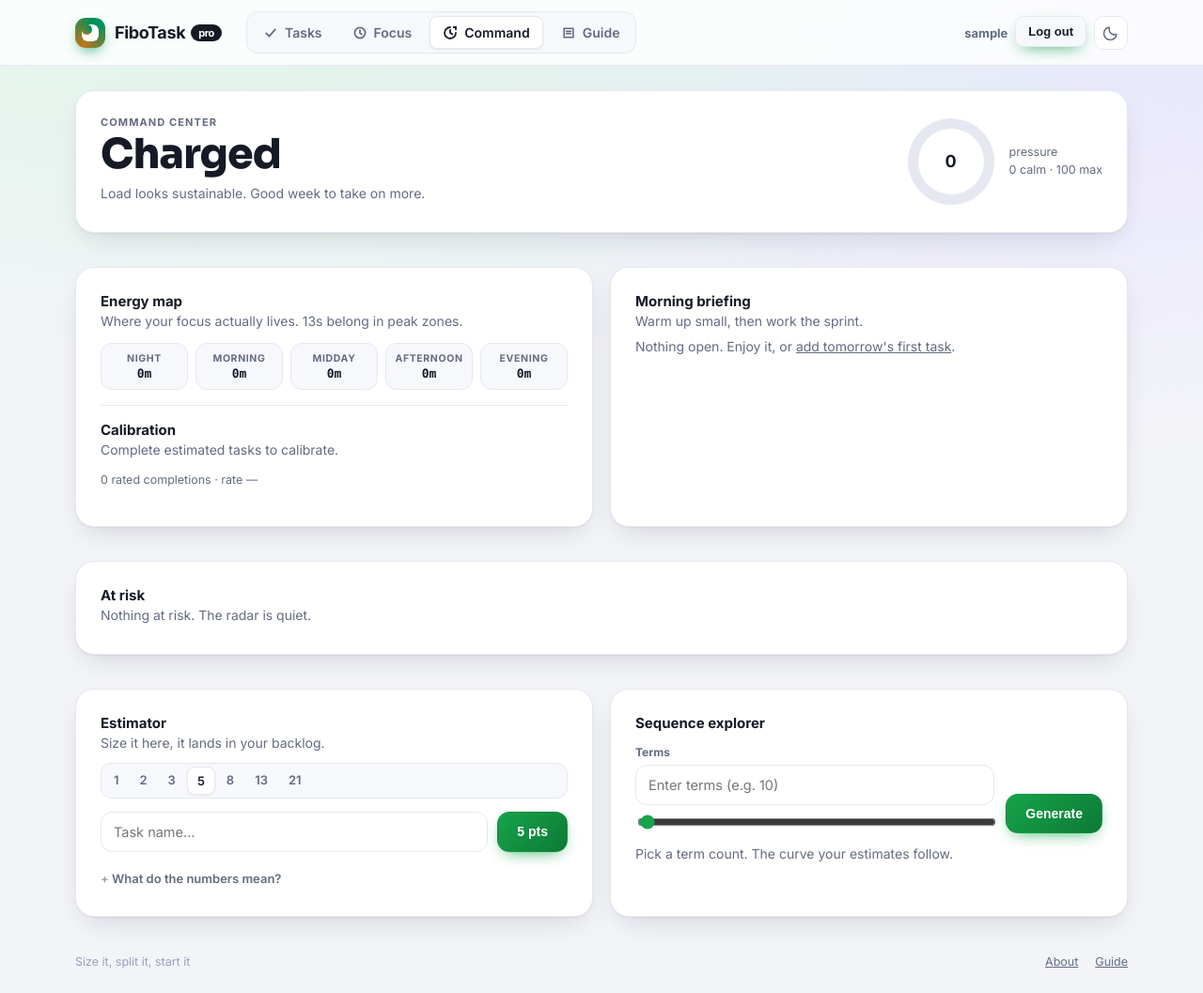
After one commit to Rayno-0x/FiboTask, a Django app: page /command/ in a window 1280 px wide. The commit adds this page. Shown: the whole page at 94% size. Run offline with Django 5.2, Linux system fonts and the light colour scheme; the visitor is signed in with stand-in values (Sample User, id 1); data that the repository does not hold is empty.

Commit message:
Phase 2 engine: energy map, readiness gauge, command center
- analytics.py: energy heatmap, burnout gauge, calibration, at-risk, briefing
- Command page absorbs Lab (estimator + sequence explorer); /fibonacci/ redirects
- Graduated home: landing for newcomers, tasks under 5 sessions, command beyond
- Sampled energy check-ins every 3rd session; sidebar gauge pill
- 16 new tests (60 green)

```diff
--- a/FiboTask/main/models.py
+++ b/FiboTask/main/models.py
@@ -134,6 +134,9 @@ class FocusSession(models.Model):
         settings.AUTH_USER_MODEL, null=True, blank=True, on_delete=models.CASCADE, related_name="focus_sessions"
     )
     minutes = models.PositiveIntegerField()
+    # Sampled energy check-in (asked every 3rd session): 1 drained … 5 charged.
+    energy_in = models.PositiveSmallIntegerField(null=True, blank=True)
+    energy_out = models.PositiveSmallIntegerField(null=True, blank=True)
     created_at = models.DateTimeField(auto_now_add=True)
 
     class Meta:
--- a/FiboTask/main/static/main/style.css
+++ b/FiboTask/main/static/main/style.css
@@ -253,6 +253,34 @@ li.done .mini-check{background:var(--brand);border-color:var(--brand)}
 .ladder a:hover b{color:var(--brand)}
 .recent{list-style:none;margin:10px 0 0;padding:0;display:grid;gap:6px;font-size:13px}
 
+/* command center */
+.cmd-hero{display:grid;grid-template-columns:1fr auto;gap:18px;align-items:center}
+.cmd-hero h1{font-size:clamp(30px,4.5vw,44px)}
+.energy-strip{display:grid;grid-template-columns:repeat(5,1fr);gap:8px;margin-top:12px}
+@media(max-width:560px){.energy-strip{grid-template-columns:repeat(5,1fr);gap:5px}}
+.ezone{background:var(--card2);border:1px solid var(--line);border-radius:12px;padding:9px 6px;text-align:center;display:grid;gap:2px}
+.ezone span{font-size:10.5px;font-weight:800;letter-spacing:.06em;text-transform:uppercase;color:var(--muted)}
+.ezone b{font-family:var(--mono);font-size:13px}
+.ezone.peak{border-color:var(--brand);box-shadow:inset 0 -3px 0 var(--brand)}
+.ezone.low{opacity:.65}
+hr.soft{border:none;border-top:1px solid var(--line);margin:16px 0}
+.brief{list-style:none;margin:12px 0 0;padding:0;display:grid;gap:8px;counter-reset:step}
+.brief li{display:flex;gap:10px;align-items:center;background:var(--card2);border:1px solid var(--line);border-radius:11px;padding:8px 8px 8px 12px;font-size:13.5px;font-weight:600}
+.brief li>span:first-child{flex:1;min-width:0;overflow:hidden;text-overflow:ellipsis;white-space:nowrap}
+.risks{list-style:none;margin:12px 0 0;padding:0;display:grid;gap:10px}
+.risks li{display:flex;gap:12px;align-items:center;justify-content:space-between;background:var(--card2);border:1px solid var(--line);border-radius:12px;padding:11px 12px}
+.gauge-line{display:flex;gap:9px;align-items:center;margin-top:12px;text-decoration:none}
+.gauge-line .hint{flex:1}
+.pill.gauge-charged{background:var(--brand-soft);color:var(--brand);border-color:transparent}
+.pill.gauge-stretched{background:var(--amber-soft);color:var(--amber);border-color:transparent}
+.pill.gauge-overloaded{background:var(--red-soft);color:var(--red);border-color:transparent}
+.checkin{margin-top:14px;background:var(--card2);border:1px solid var(--line);border-radius:14px;padding:16px}
+.rate-row{margin-top:10px}
+.rate-row .seg label{position:relative;display:grid;place-items:center;min-width:40px;padding:7px 0;font-size:13px;font-weight:700;color:var(--muted);cursor:pointer;border-radius:8px}
+.rate-row .seg input{position:absolute;opacity:0;pointer-events:none}
+.rate-row .seg label:has(input:checked){background:var(--card);color:var(--ink);box-shadow:var(--shadow-s);border:1px solid var(--line)}
+.rate-row .seg label:has(input:focus-visible){outline:2px solid var(--accent);outline-offset:2px}
+
 /* auth */
 .auth-card{max-width:460px;margin:24px auto}
 .auth-sep{display:flex;align-items:center;gap:10px;color:var(--faint);font-size:12px;margin:4px 0}
--- a/FiboTask/main/templates/main/base.html
+++ b/FiboTask/main/templates/main/base.html
@@ -38,9 +38,9 @@
             <svg viewBox="0 0 20 20" width="16" height="16" aria-hidden="true"><circle cx="10" cy="10" r="7" fill="none" stroke="currentColor" stroke-width="2.2"/><path d="M10 6.5V10l2.5 2" fill="none" stroke="currentColor" stroke-width="2.2" stroke-linecap="round"/></svg>
             Focus
           </a>
-          <a href="{% url 'main:fibonacci' %}" class="{% if url_name == 'fibonacci' %}active{% endif %}">
-            <svg viewBox="0 0 20 20" width="16" height="16" aria-hidden="true"><path d="M3 17V9m4 8V5m4 12v-6m4 6V3" fill="none" stroke="currentColor" stroke-width="2.2" stroke-linecap="round"/></svg>
-            Lab
+          <a href="{% url 'main:command' %}" class="{% if url_name == 'command' %}active{% endif %}">
+            <svg viewBox="0 0 20 20" width="16" height="16" aria-hidden="true"><path d="M10 2.5a7.5 7.5 0 1 0 7.5 7.5" fill="none" stroke="currentColor" stroke-width="2.2" stroke-linecap="round"/><path d="M10 6v4l3 2" fill="none" stroke="currentColor" stroke-width="2.2" stroke-linecap="round"/><path d="M14.5 2.5h3v3" fill="none" stroke="currentColor" stroke-width="2.2" stroke-linecap="round"/></svg>
+            Command
           </a>
           <a href="{% url 'main:guide' %}" class="{% if url_name == 'guide' %}active{% endif %}">
             <svg viewBox="0 0 20 20" width="16" height="16" aria-hidden="true"><path d="M4 4h12v12H4z" fill="none" stroke="currentColor" stroke-width="2"/><path d="M7 8h6M7 11h6" stroke="currentColor" stroke-width="2" stroke-linecap="round"/></svg>
--- /dev/null
+++ b/FiboTask/main/templates/main/command.html
@@ -0,0 +1,136 @@
+{% extends "main/base.html" %}
+{% block title %}Command · FiboTask{% endblock %}
+{% block content %}
+
+<section class="card card-pad cmd-hero">
+  <div>
+    <div class="eyebrow">Command center</div>
+    <h1>{{ readiness.state }}</h1>
+    <p class="sub">{{ readiness.reason }}</p>
+  </div>
+  <div class="ring-wrap">
+    <div class="ring" style="--p:{{ readiness.score }}"><b>{{ readiness.score }}</b></div>
+    <div class="hint">pressure<br />0 calm · 100 max</div>
+  </div>
+</section>
+
+<div class="grid2" style="margin-top:18px">
+  <section class="card card-pad">
+    <h2>Energy map</h2>
+    <p class="sub">Where your focus actually lives. 13s belong in peak zones.</p>
+    <div class="energy-strip">
+      {% for z in energy %}
+      <div class="ezone {{ z.level }}" title="{{ z.sessions }} sessions, {{ z.minutes }} min{% if z.energy %}, energy {{ z.energy }}/5{% endif %}">
+        <span>{{ z.label }}</span>
+        <b>{{ z.minutes }}m</b>
+      </div>
+      {% endfor %}
+    </div>
+    {% if calibration.message %}
+    <hr class="soft" />
+    <h2>Calibration</h2>
+    <p class="sub">{{ calibration.message }}</p>
+    <p class="hint">{% if calibration.n == 1 %}1 rated completion{% else %}{{ calibration.n }} rated completions{% endif %} · rate {% if calibration.rate %}{{ calibration.rate }} min/pt{% else %}—{% endif %}</p>
+    {% endif %}
+  </section>
+
+  <section class="card card-pad">
+    <h2>Morning briefing</h2>
+    <p class="sub">Warm up small, then work the sprint.</p>
+    {% if briefing %}
+    <ol class="brief">
+      {% for t in briefing %}
+      <li>
+        <span>{{ t.title|truncatechars:52 }}</span>
+        {% if t.estimate %}<span class="pill pts">{{ t.estimate }} pts</span>{% endif %}
+        <a class="icon-action" href="{% url 'main:focus' %}?task={{ t.id }}&minutes=13" title="Focus 13 min" aria-label="Focus"><svg viewBox="0 0 16 16" width="15" height="15" aria-hidden="true"><circle cx="8" cy="8" r="6.2" fill="none" stroke="currentColor" stroke-width="1.7"/><path d="M8 4.8V8l2.2 1.6" fill="none" stroke="currentColor" stroke-width="1.7" stroke-linecap="round"/></svg></a>
+      </li>
+      {% endfor %}
+    </ol>
+    {% else %}
+    <p class="sub">Nothing open. Enjoy it, or <a href="{% url 'main:index' %}">add tomorrow's first task</a>.</p>
+    {% endif %}
+  </section>
+</div>
+
+<section class="card card-pad" style="margin-top:18px">
+  <h2>At risk</h2>
+  {% if risks %}
+  <ul class="risks">
+    {% for r in risks %}
+    <li>
+      <div>
+        <div class="t-title">{{ r.task.title }}</div>
+        <div class="hint">{{ r.reason }} · suggested: {{ r.action }}</div>
+      </div>
+      <a class="btn ghost small" href="{% url 'main:focus' %}?task={{ r.task.id }}&minutes=13" style="text-decoration:none">Focus</a>
+    </li>
+    {% endfor %}
+  </ul>
+  {% else %}
+  <p class="sub">Nothing at risk. The radar is quiet.</p>
+  {% endif %}
+</section>
+
+<div class="grid2" style="margin-top:18px">
+  <section class="card card-pad">
+    <h2>Estimator</h2>
+    <p class="sub">Size it here, it lands in your backlog.</p>
+    <div class="seg" style="margin-top:10px" role="tablist" aria-label="Estimate points">
+      {% for p in fib_points %}
+      <a href="?{% if n %}n={{ n }}&{% endif %}points={{ p }}" class="{% if sel_points == p %}active{% endif %}">{{ p }}</a>
+      {% endfor %}
+    </div>
+    <form method="post" action="{% url 'main:lab_create_task' %}" class="add-form">
+      {% csrf_token %}
+      <input type="hidden" name="estimate" value="{{ sel_points }}" />
+      <div class="add-main">
+        <input type="text" name="title" maxlength="255" required placeholder="Task name…" aria-label="Task title" />
+        <button class="btn" type="submit">{{ sel_points }} pts</button>
+      </div>
+    </form>
+    <details class="opts" style="margin-top:14px">
+      <summary>What do the numbers mean?</summary>
+      <ul class="guide">
+        {% for pts, info in estimate_guide.items %}
+        <li><b>{{ pts }}</b> {{ info.0 }}: {{ info.1 }}</li>
+        {% endfor %}
+      </ul>
+    </details>
+  </section>
+
+  <section class="card card-pad">
+    <h2>Sequence explorer</h2>
+    <form method="get" class="fib-controls">
+      <div>
+        <label class="lbl" for="id_n">Terms</label>
+        {{ form.n }}
+        <input type="range" id="nRange" min="1" max="{{ max_terms }}" value="{{ n|default:10 }}" aria-label="Terms slider" style="margin-top:10px" />
+        {% if form.n.errors %}<p class="field-err">{{ form.n.errors.0 }}</p>{% endif %}
+      </div>
+      <button class="btn" type="submit">Generate</button>
+    </form>
+    {% if stats %}
+    <div class="stat-grid stat-3">
+      <div class="fstat"><span>Last term</span><b class="mono">{{ stats.last }}</b></div>
+      <div class="fstat"><span>Golden ratio</span><b class="mono">{% if stats.ratio %}{{ stats.ratio|floatformat:4 }}{% else %}—{% endif %}</b></div>
+      <div class="fstat"><span>Sum</span><b class="mono">{{ stats.sum }}</b></div>
+    </div>
+    <div class="chart" role="img" aria-label="Bar chart of {{ stats.count }} Fibonacci terms">
+      {% for b in bars %}<div class="bar {% if b.even %}even{% else %}odd{% endif %}" style="height:{{ b.h }}%" data-v="F{{ b.i }}={{ b.v }}" title="F{{ b.i }} = {{ b.v }}"></div>{% endfor %}
+    </div>
+    <details class="opts" style="margin-top:12px">
+      <summary>Full sequence and export options</summary>
+      <div class="toolbar-row">
+        <button class="btn ghost small" id="copyBtn" type="button">Copy</button>
+        <button class="btn ghost small" id="csvBtn" type="button">CSV</button>
+        <button class="btn ghost small" id="jsonBtn" type="button">JSON</button>
+      </div>
+      <div class="series" id="seriesText" data-raw="{{ series|join:',' }}">{{ series|join:", " }}</div>
+    </details>
+    {% else %}
+    <p class="sub" style="margin-top:10px">Pick a term count. The curve your estimates follow.</p>
+    {% endif %}
+  </section>
+</div>
+{% endblock %}
--- a/FiboTask/main/templates/main/guide.html
+++ b/FiboTask/main/templates/main/guide.html
@@ -31,7 +31,7 @@
         <tr><td data-label="Points">{{ pts }}</td><td data-label="Feels like">{{ info.0 }}</td><td data-label="Example">{{ info.1 }}</td></tr>
         {% endfor %}
       </table>
-      <p><b>Where to tap:</b> Tasks page, open <i>Course, priority, points, due date</i>, then the points dropdown. Or Lab, <i>Estimate a task</i>.</p>
+      <p><b>Where to tap:</b> Tasks page, open <i>Course, priority, points, due date</i>, then the points dropdown. Or Command, <i>Estimator</i>.</p>
     </section>
 
     <section class="card card-pad" id="split">
--- a/FiboTask/main/templates/main/index.html
+++ b/FiboTask/main/templates/main/index.html
@@ -206,6 +206,10 @@
         </div>
       </div>
       <div class="progress" aria-hidden="true"><i style="width:{{ stats.pct }}%"></i></div>
+      <a class="gauge-line" href="{% url 'main:command' %}">
+        <span class="pill gauge-{{ readiness.state|lower }}">{{ readiness.state }}</span>
+        <span class="hint">{{ readiness.reason|truncatechars:72 }}</span>
+      </a>
       <div class="btn-row">
         <a class="btn small" href="{% url 'main:focus' %}" style="text-decoration:none">Start focusing</a>
         <a class="btn ghost small" href="?status=today" style="text-decoration:none">Due today</a>
--- a/FiboTask/main/templates/main/welcome.html
+++ b/FiboTask/main/templates/main/welcome.html
@@ -14,11 +14,7 @@
       <h1 class="display">Homework,<br />but <span class="grad">smaller.</span></h1>
       <p class="lede">Point it, split it, focus for 13 minutes.</p>
       <div class="cta-row">
-        {% if user.is_authenticated %}
-        <a class="btn big" href="{% url 'main:index' %}" style="text-decoration:none">Open my tasks</a>
-        {% else %}
         <a class="btn big" href="{% url 'account_signup' %}" style="text-decoration:none">Start now</a>
-        {% endif %}
         <a class="quiet-link" href="{% url 'main:guide' %}">how it works</a>
       </div>
     </div>
@@ -66,7 +62,7 @@
   </section>
 
   <nav class="mini-steps" aria-label="How it works">
-    <a href="{% url 'main:fibonacci' %}"><b>Size</b><span>1–21 pts</span></a>
+    <a href="{% url 'main:command' %}"><b>Size</b><span>1–21 pts</span></a>
     <span class="arrow" aria-hidden="true">→</span>
     <a href="{% url 'main:index' %}"><b>Split</b><span>8+ into steps</span></a>
     <span class="arrow" aria-hidden="true">→</span>
--- a/FiboTask/main/urls.py
+++ b/FiboTask/main/urls.py
@@ -24,7 +24,9 @@ urlpatterns = [
     path("subtasks/<int:pk>/delete/", views.subtask_delete, name="subtask_delete"),
     path("focus/", views.focus_view, name="focus"),
     path("focus/log/", views.focus_log, name="focus_log"),
+    path("focus/checkin/", views.focus_checkin, name="focus_checkin"),
+    path("command/", views.command_view, name="command"),
     path("guide/", views.guide_view, name="guide"),
     path("fibonacci/create-task/", views.lab_create_task, name="lab_create_task"),
-    path("fibonacci/", views.fibonacci_view, name="fibonacci"),
+    path("fibonacci/", RedirectView.as_view(url="/command/", permanent=False)),
 ]
--- a/FiboTask/main/views.py
+++ b/FiboTask/main/views.py
@@ -6,6 +6,7 @@ from django.db.models import Case, Count, Q, Sum, When
 from django.shortcuts import get_object_or_404, redirect, render
 from django.views.decorators.http import require_POST
 
+from .analytics import at_risk, briefing, calibration_summary, energy_map, readiness
 from .forms import FibonacciForm, SubtaskForm, TaskForm
 from .models import EstimateRecord, FocusSession, SignalEvent, Subtask, Task
 from .utils import fibonacci_series
@@ -214,6 +215,7 @@ def index(request):
             "estimate_guide": Task.ESTIMATE_GUIDE,
             "courses": courses,
             "focus_today": _today_focus(request.user),
+            "readiness": readiness(request.user),
             "open_id": open_id,
             "editing_id": int(editing_id) if editing_id else None,
             "edit_form": edit_form,
@@ -382,7 +384,16 @@ def subtask_delete(request, pk):
 
 
 def welcome_view(request):
-    """Animated one-look landing: size it, split it, start it."""
+    """Landing for newcomers; active users go straight to work.
+
+    Graduated home: 5+ focus sessions earns the Command center,
+    otherwise the task list. Anonymous visitors always see the pitch.
+    """
+    if request.user.is_authenticated:
+        sessions = FocusSession.objects.filter(owner=request.user).count()
+        if sessions >= 5:
+            return redirect("main:command")
+        return redirect("main:index")
     return render(
         request,
         "main/welcome.html",
@@ -390,7 +401,7 @@ def welcome_view(request):
             "fib_points": Task.FIB_POINTS,
             "estimate_guide": Task.ESTIMATE_GUIDE,
             "focus_presets": Task.FOCUS_PRESETS,
-            "task_count": Task.objects.filter(owner=request.user).count() if request.user.is_authenticated else 0,
+            "task_count": 0,
         },
     )
 
@@ -426,6 +437,13 @@ def focus_view(request):
     open_tasks = Task.objects.filter(owner=request.user, completed=False).order_by("-in_sprint", "-estimate", "-created_at")[:12]
     today = _today_focus(request.user)
     recent = FocusSession.objects.filter(owner=request.user).select_related("task")[:8]
+    checkin = None
+    try:
+        checkin_id = int(request.GET.get("checkin", 0) or 0)
+    except (TypeError, ValueError):
+        checkin_id = 0
+    if checkin_id:
+        checkin = FocusSession.objects.filter(pk=checkin_id, owner=request.user, energy_out__isnull=True).first()
     ladder = [1, 2, 3, 5]
     return render(
         request,
@@ -440,6 +458,7 @@ def focus_view(request):
             "open_tasks": open_tasks,
             "today": today,
             "week": _week_focus(request.user),
+            "checkin": checkin,
             "recent": recent,
             "break_minutes": FocusSession.suggested_break(minutes),
         },
@@ -463,11 +482,15 @@ def focus_log(request):
         task_id = 0
     if task_id:
         task = Task.objects.filter(pk=task_id, owner=request.user).first()
-    FocusSession.objects.create(owner=request.user, task=task, minutes=minutes)
+    session = FocusSession.objects.create(owner=request.user, task=task, minutes=minutes)
     SignalEvent.log(request.user, SignalEvent.Kind.FOCUS, task=task, minutes=minutes)
     brk = FocusSession.suggested_break(minutes)
     label = f" on “{task.title}”" if task else ""
     messages.success(request, f"Logged {minutes}m of focus{label}. Take a {brk}m break.")
+    # Sampled energy check-in: every 3rd session earns a 10-second rating.
+    total = FocusSession.objects.filter(owner=request.user).count()
+    if total % 3 == 0:
+        return redirect(f"{redirect('main:focus').url}?checkin={session.pk}")
     return redirect("main:focus")
 
 
@@ -551,16 +574,19 @@ def lab_create_task(request):
         estimate = 0
     if not title:
         messages.error(request, "Give the estimated task a title first.")
-        return redirect("main:fibonacci")
+        return redirect("main:command")
     if estimate not in Task.FIB_POINTS:
         messages.error(request, "Pick a Fibonacci estimate (1, 2, 3, 5, 8, 13, 21).")
-        return redirect("main:fibonacci")
+        return redirect("main:command")
     Task.objects.create(owner=request.user, title=title[:255], estimate=estimate)
     messages.success(request, f"Estimated “{title}” at {estimate} pts → added to backlog.")
     return redirect("main:index")
 
 
-def fibonacci_view(request):
+def _fibonacci_context(request):
+    """Sequence explorer state, shared by the Command page's Lab widget."""
+    import math
+
     max_terms = getattr(settings, "FIBONACCI_MAX_TERMS", 1000)
     form = FibonacciForm(request.GET or None, max_terms=max_terms)
     series: list[int] = []
@@ -581,18 +607,14 @@ def fibonacci_view(request):
                 "ratio": ratio,
                 "max": max(series),
             }
-        # lightweight session history (last 6 queries)
         hist = request.session.get("fib_history", [])
         if n not in hist:
             hist = [n, *hist][:6]
             request.session["fib_history"] = hist
-    elif request.GET:
+    elif request.GET and any(k in request.GET for k in ("n",)):
         messages.error(request, f"Enter a whole number between 1 and {max_terms}.")
 
     history = request.session.get("fib_history", [])
-    # Bar scaling: log-scale so huge terms still render.
-    import math
-
     bars = []
     if series:
         denom = math.log10(max(series[-1], 1) + 1) or 1
@@ -601,28 +623,63 @@ def fibonacci_view(request):
             bars.append({"i": i, "v": v, "h": h, "even": v % 2 == 0})
     truncated = len(series) > len(bars) if series else False
 
-    # Estimator context: which Fib point is selected?
     try:
         sel_points = int(request.GET.get("points", 5))
     except (TypeError, ValueError):
         sel_points = 5
     if sel_points not in Task.FIB_POINTS:
         sel_points = 5
+    return {
+        "form": form,
+        "series": series,
+        "bars": bars,
+        "truncated": truncated,
+        "n": n,
+        "stats": stats,
+        "history": history,
+        "max_terms": max_terms,
+        "fib_points": Task.FIB_POINTS,
+        "sel_points": sel_points,
+        "estimate_guide": Task.ESTIMATE_GUIDE,
+    }
 
-    return render(
-        request,
-        "main/fibonacci.html",
+
+@login_required
+def command_view(request):
+    """Elite command center: readiness, energy, calibration, risks, briefing, Lab."""
+    context = _fibonacci_context(request)
+    context.update(
         {
-            "form": form,
-            "series": series,
-            "bars": bars,
-            "truncated": truncated,
-            "n": n,
-            "stats": stats,
-            "history": history,
-            "max_terms": max_terms,
-            "fib_points": Task.FIB_POINTS,
-            "sel_points": sel_points,
-            "estimate_guide": Task.ESTIMATE_GUIDE,
-        },
+            "readiness": readiness(request.user),
+            "energy": energy_map(request.user),
+            "calibration": calibration_summary(request.user),
+            "risks": at_risk(request.user),
+            "briefing": briefing(request.user),
+            "sprint": _sprint_stats(request.session.get("sprint_capacity", 21), request.user),
+        }
     )
+    return render(request, "main/command.html", context)
+
+
+@login_required
+@require_POST
+def focus_checkin(request):
+    """Sampled energy check-in: rate energy in/out 1–5 for a recent session."""
+    try:
+        session = FocusSession.objects.get(pk=int(request.POST.get("session", 0) or 0), owner=request.user)
+    except (FocusSession.DoesNotExist, TypeError, ValueError):
+        messages.error(request, "That session is gone.")
+        return redirect("main:focus")
+    try:
+        energy_in = int(request.POST.get("energy_in", 0))
+        energy_out = int(request.POST.get("energy_out", 0))
+    except (TypeError, ValueError):
+        energy_in = energy_out = 0
+    if energy_in not in (1, 2, 3, 4, 5) or energy_out not in (1, 2, 3, 4, 5):
+        messages.error(request, "Rate both from 1 (drained) to 5 (charged).")
+        return redirect(f"{redirect('main:focus').url}?checkin={session.pk}")
+    session.energy_in = energy_in
+    session.energy_out = energy_out
+    session.save(update_fields=["energy_in", "energy_out"])
+    messages.success(request, "Energy logged. Your map sharpens with every check-in.")
+    return redirect("main:focus")
```
Also changed, not shown: FiboTask/main/analytics.py (added, +212 -0 lines), FiboTask/main/templates/main/focus.html (+27 -0 lines), FiboTask/main/tests.py (+170 -9 lines), FiboTask/README.md, FiboTask/main/migrations/0008_focussession_energy_in_focussession_energy_out.py (added).
